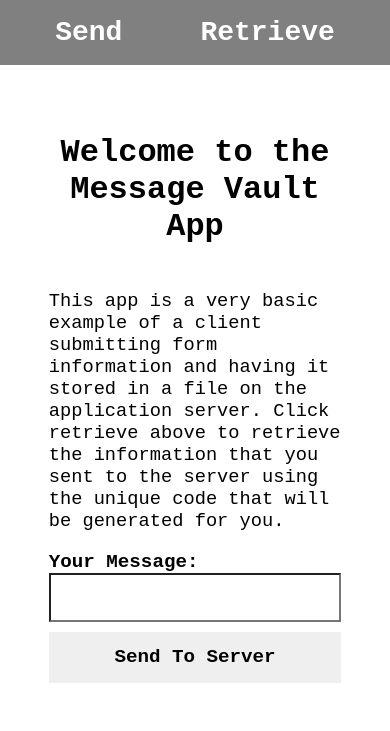
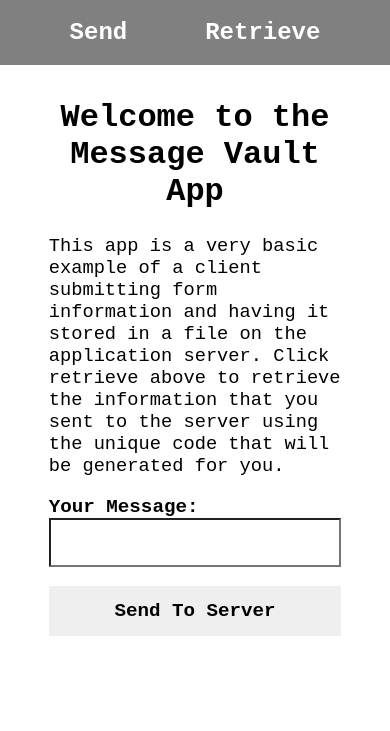
Before and after one commit to jwpaudio/messagevault, a website: page public/index.html in a window 390 px wide. Drawn offline with Linux system fonts and the light colour scheme.

Commit message:
More mobile UI changes

```diff
--- a/public/styles.css
+++ b/public/styles.css
@@ -93,6 +93,8 @@ body {
   font-weight: bold;
   font-size: 1em;
   -webkit-appearance: none;
+  -moz-appearance: none;
+  appearance: none;
 }
 #submit:hover,
 #retrieveSubmit:hover {
@@ -121,7 +123,17 @@ body {
   }
   .navlinks > a {
     font-weight: bold;
-    font-size: 1.75em;
+    font-size: 1.5em;
+  }
+  .main {
+    margin-top: 2vh;
+  }
+  .main > h2 {
+    margin-bottom: 2vh;
+    margin-top: 2vh;
+  }
+  .main > h3 {
+    margin-top: 1vh;
   }
   #submit,
   #retrieveSubmit {
@@ -131,4 +143,8 @@ body {
   #uniqueCode[type="text"] {
     height: 3vh;
   }
+  #secretMessage,
+  #uniqueCode {
+    margin-bottom: 1vh;
+  }
 }
```
